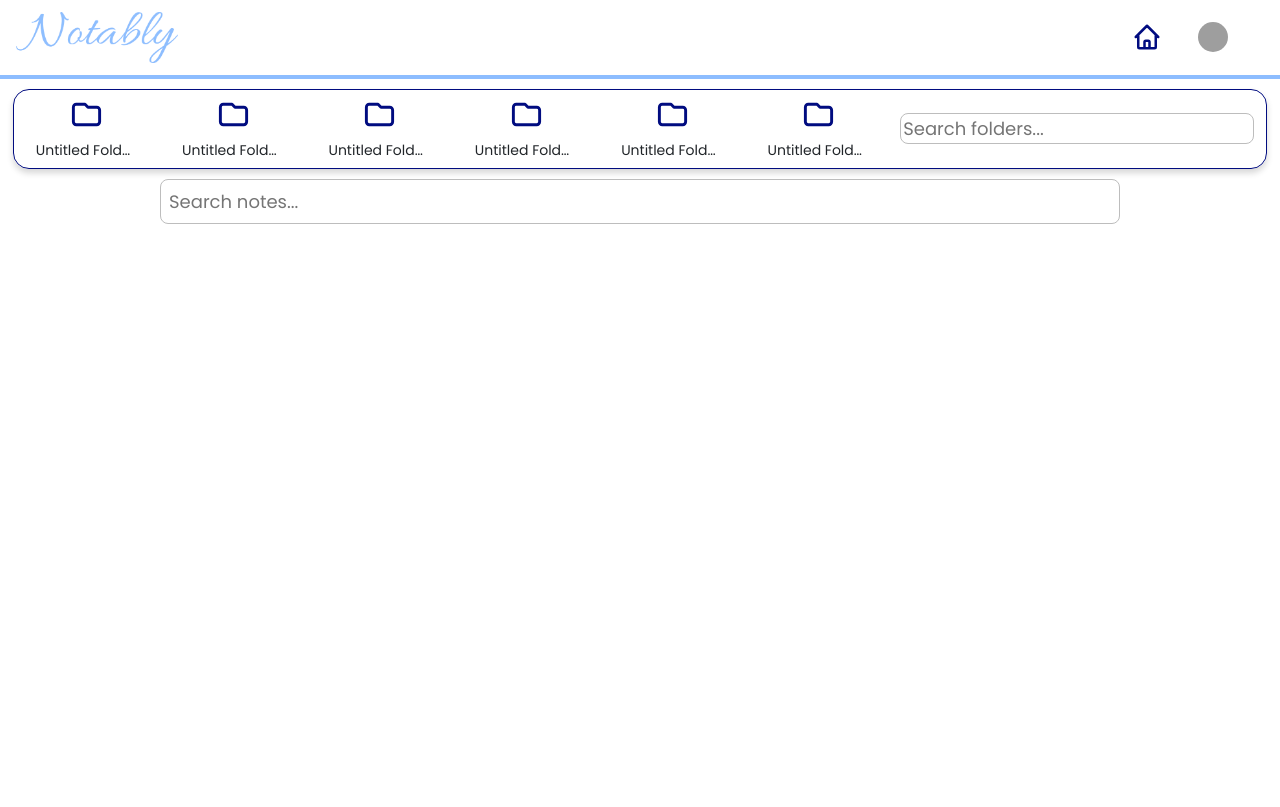
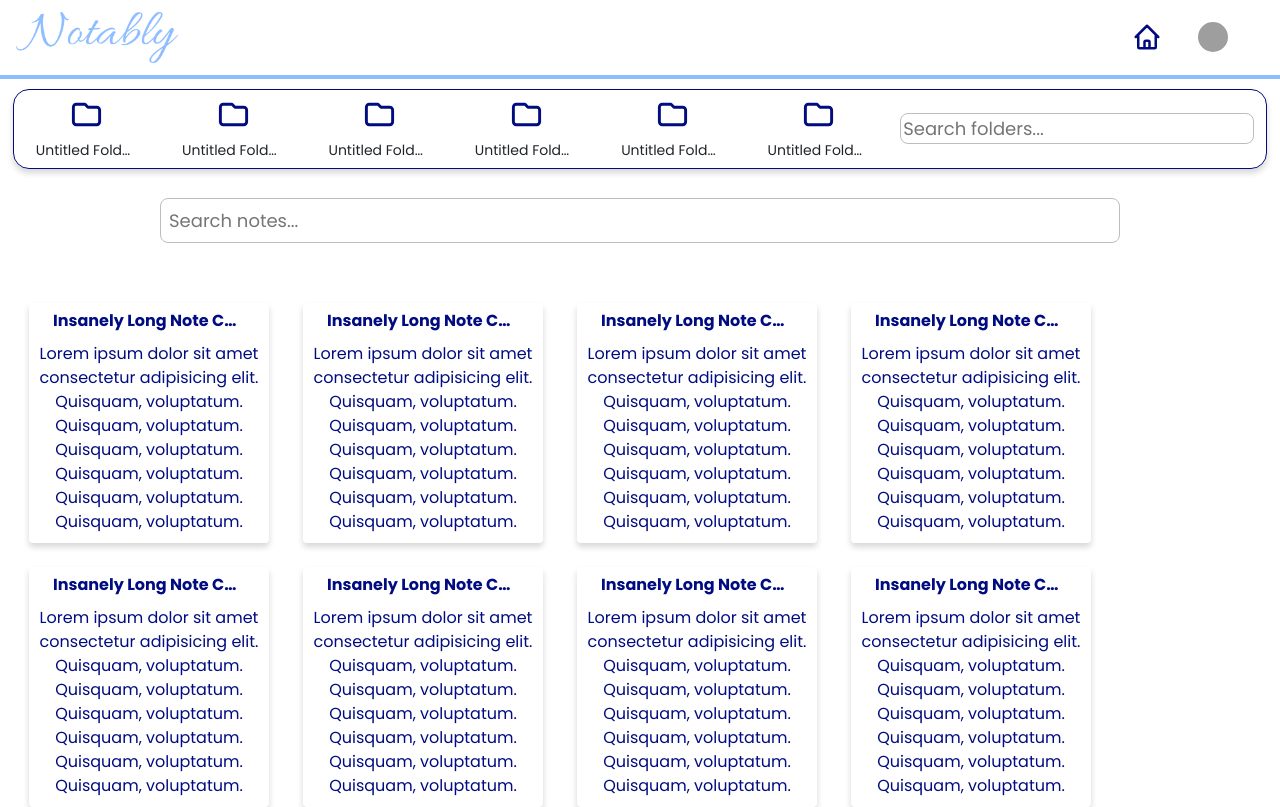
Before and after one commit to BlackPearlescence/notably, a React (Create React App) app in the folder client/: page /notes in a window 1280 px wide. Shown: the top 807 px of the page. Built offline with nearby package versions, Linux system fonts and the light colour scheme; grey boxes are pictures that could not be loaded.

Commit message:
create note cards and arrange in grid

```diff
--- /dev/null
+++ b/client/src/components/notes/NoteCard.module.scss
@@ -0,0 +1,39 @@
+@use "../../styles/shared.scss";
+
+.noteCardContainer {
+    display: flex;
+    flex-direction: column;
+    justify-content: center;
+    align-items: center;
+    width: shared.$box-desktop-sm;
+    height: shared.$box-desktop-sm;
+    box-shadow: shared.$box-shadow-md;
+    border-radius: shared.$border-radius-sm;
+
+    h6 {
+        @include shared.body-desktopsmall;
+        color: shared.$color-primary;
+        font-weight: shared.$font-weight-semibold;
+        margin-bottom: shared.$padding-desktop-xs;
+        width: 100%;
+        text-overflow: ellipsis;
+        overflow: hidden;
+        white-space: nowrap;
+        padding-left: shared.$padding-desktop-lg;
+        padding-right: shared.$padding-desktop-lg;
+        padding-top: shared.$padding-desktop-xs;
+        padding-bottom: shared.$padding-desktop-xs;
+
+    }
+
+    p {
+        @include shared.body-desktopsmall;
+        color: shared.$color-primary;
+        font-weight: shared.$font-weight-regular;
+        margin-bottom: shared.$padding-desktop-xs;
+        width: 100%;
+        height: 100%;
+        overflow: hidden;
+    }
+
+}
--- /dev/null
+++ b/client/src/components/notes/NoteCard.tsx
@@ -0,0 +1,19 @@
+import styles from "./NoteCard.module.scss";
+
+export const NoteCard = () => {
+    return (
+        <div className={styles.noteCardContainer}>
+            <h6>Insanely Long Note Card Title Yeah Whatever Whatever Whatever!</h6>
+            <p>
+                Lorem ipsum dolor sit amet consectetur adipisicing elit.
+                Quisquam, voluptatum. Quisquam, voluptatum. Quisquam, voluptatum.
+                Quisquam, voluptatum. Quisquam, voluptatum. Quisquam, voluptatum.
+                Quisquam, voluptatum. Quisquam, voluptatum. Quisquam, voluptatum.
+                Quisquam, voluptatum. Quisquam, voluptatum. Quisquam, voluptatum.
+                Quisquam, voluptatum. Quisquam, voluptatum. Quisquam, voluptatum.
+                Quisquam, voluptatum. Quisquam, voluptatum. Quisquam, voluptatum.
+                Quisquam, voluptatum. Quisquam, voluptatum. Quisquam, voluptatum.
+            </p>
+        </div>
+    )
+}
--- a/client/src/pages/NoteTakingPage.module.scss
+++ b/client/src/pages/NoteTakingPage.module.scss
@@ -83,6 +83,10 @@
 
         .noteSearchContainer {
             grid-area: notesearch;
+            display: flex;
+            flex-direction: row;
+            justify-content: center;
+            align-items: center;
 
             input {
                 width: calc(shared.$box-desktop-xl * 1.6);
@@ -98,6 +102,9 @@
             display: grid;
             grid-template-columns: repeat(4, 1fr);
             grid-template-rows: auto;
+            padding: shared.$padding-desktop-lg;
+            grid-gap: shared.$gap-desktop-xl;
+            justify-items: center;
         }
 
         .optionsContainer {
--- a/client/src/pages/NoteTakingPage.tsx
+++ b/client/src/pages/NoteTakingPage.tsx
@@ -1,4 +1,5 @@
 import { FolderIcon } from "../components/notes/FolderIcon";
+import { NoteCard } from "../components/notes/NoteCard";
 import styles from "./NoteTakingPage.module.scss";
 
 export const NoteTakingPage = () => {
@@ -29,7 +30,21 @@ export const NoteTakingPage = () => {
             </div>
 
             <div className={styles.notesContainer}>
-
+                <NoteCard />
+                <NoteCard />
+                <NoteCard />
+                <NoteCard />
+                <NoteCard />
+                <NoteCard />
+                <NoteCard />
+                <NoteCard />
+                <NoteCard />
+                <NoteCard />
+                <NoteCard />
+                <NoteCard />
+                <NoteCard />
+                <NoteCard />
+                <NoteCard />
             </div>
 
             <div className={styles.optionsContainer}>
```
